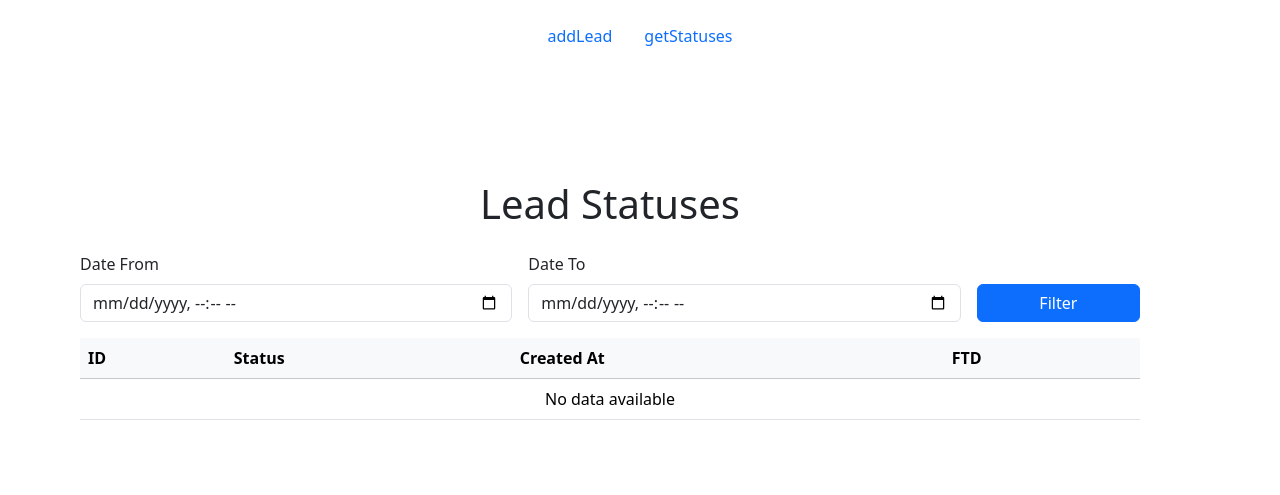
After one commit to ukr63/testAssigment1, a Symfony app: template symfony/templates/lead/statuses.html.twig in a window 1280 px wide. The commit adds this page. Shown: the top 495 px of the page. Run offline with Twig, Linux system fonts and the light colour scheme; the template is opened without the code that fills it, so the values that code supplies are empty; some libraries are stand-ins or nearby versions.

Commit message:
statuses page and api request

```diff
--- a/symfony/templates/base.html.twig
+++ b/symfony/templates/base.html.twig
@@ -15,11 +15,8 @@
         <div class="wrapper">
             <header class="d-flex justify-content-center py-3">
                 <ul class="nav nav-pills">
-                    <li class="nav-item"><a href="#" class="nav-link active" aria-current="page">Home</a></li>
-                    <li class="nav-item"><a href="#" class="nav-link">Features</a></li>
-                    <li class="nav-item"><a href="#" class="nav-link">Pricing</a></li>
-                    <li class="nav-item"><a href="#" class="nav-link">FAQs</a></li>
-                    <li class="nav-item"><a href="#" class="nav-link">About</a></li>
+                    <li class="nav-item"><a href="/" class="nav-link">addLead</a></li>
+                    <li class="nav-item"><a href="/statuses" class="nav-link">getStatuses</a></li>
                 </ul>
             </header>
             <div class="container">
--- /dev/null
+++ b/symfony/templates/lead/statuses.html.twig
@@ -0,0 +1,105 @@
+{% extends 'base.html.twig' %}
+
+{% block body %}
+    <div class="container mt-5">
+        <h1 class="text-center mb-4">Lead Statuses</h1>
+
+        <!-- Filter Form -->
+        <form id="filterForm" class="row g-3 mb-3">
+            <div class="col-md-5">
+                <label for="date_from" class="form-label">Date From</label>
+                <input type="datetime-local" id="date_from" class="form-control" name="date_from">
+            </div>
+            <div class="col-md-5">
+                <label for="date_to" class="form-label">Date To</label>
+                <input type="datetime-local" id="date_to" class="form-control" name="date_to">
+            </div>
+            <div class="col-md-2 align-self-end">
+                <button type="submit" class="btn btn-primary w-100">Filter</button>
+            </div>
+        </form>
+
+        <!-- Data Grid -->
+        <table class="table table-hover">
+            <thead class="table-light">
+            <tr>
+                <th scope="col">ID</th>
+                <th scope="col">Status</th>
+                <th scope="col">Created At</th>
+                <th scope="col">FTD</th>
+            </tr>
+            </thead>
+            <tbody id="dataGrid">
+            <tr>
+                <td colspan="4" class="text-center">No data available</td>
+            </tr>
+            </tbody>
+        </table>
+    </div>
+
+    <script>
+        // Fetch data from API and populate the grid
+        async function fetchStatuses(filters = {}) {
+            const apiUrl = '/api/v1/getstatuses';
+            const requestOptions = {
+                method: 'POST',
+                headers: { 'Content-Type': 'application/json', token: 'ba67df6a-a17c-476f-8e95-bcdb75ed3958' },
+                body: JSON.stringify(filters)
+            };
+
+            try {
+                const response = await fetch(apiUrl, requestOptions);
+                if (!response.ok) {
+                    throw new Error('Failed to fetch data.');
+                }
+
+                const result = await response.json();
+                updateGrid(result.data);
+            } catch (error) {
+                console.error('Error fetching data:', error);
+                alert('Failed to fetch data. Please try again later.');
+            }
+        }
+
+        // Update the table grid with fetched data
+        function updateGrid(data) {
+            const dataGrid = document.getElementById('dataGrid');
+            dataGrid.innerHTML = '';
+
+            if (data.length === 0) {
+                dataGrid.innerHTML = '<tr><td colspan="4" class="text-center">No data found for the selected dates.</td></tr>';
+                return;
+            }
+
+            data.forEach(item => {
+                const row = `
+                    <tr>
+                        <td>${item.id}</td>
+                        <td>${item.status}</td>
+                        <td>${new Date(item.created_at.date).toLocaleString()}</td>
+                        <td>${item.ftd ? 'Yes' : 'No'}</td>
+                    </tr>
+                `;
+                dataGrid.innerHTML += row;
+            });
+        }
+
+        // Handle filter form submission
+        document.getElementById('filterForm').addEventListener('submit', function (event) {
+            event.preventDefault();
+
+            const dateFrom = document.getElementById('date_from').value;
+            const dateTo = document.getElementById('date_to').value;
+
+            const filters = {};
+            if (dateFrom) filters.date_from = new Date(dateFrom).toISOString();
+            if (dateTo) filters.date_to = new Date(dateTo).toISOString();
+
+            fetchStatuses(filters);
+        });
+
+        // Initial fetch to populate data on load
+        fetchStatuses();
+    </script>
+
+{% endblock %}
```
Also changed, not shown: symfony/migrations/Version20250907164013.php (added, +41 -0 lines), symfony/src/Controller/LeadController.php (+47 -4 lines), symfony/src/Entity/LeadStatus.php (+8 -0 lines), symfony/database.db.
